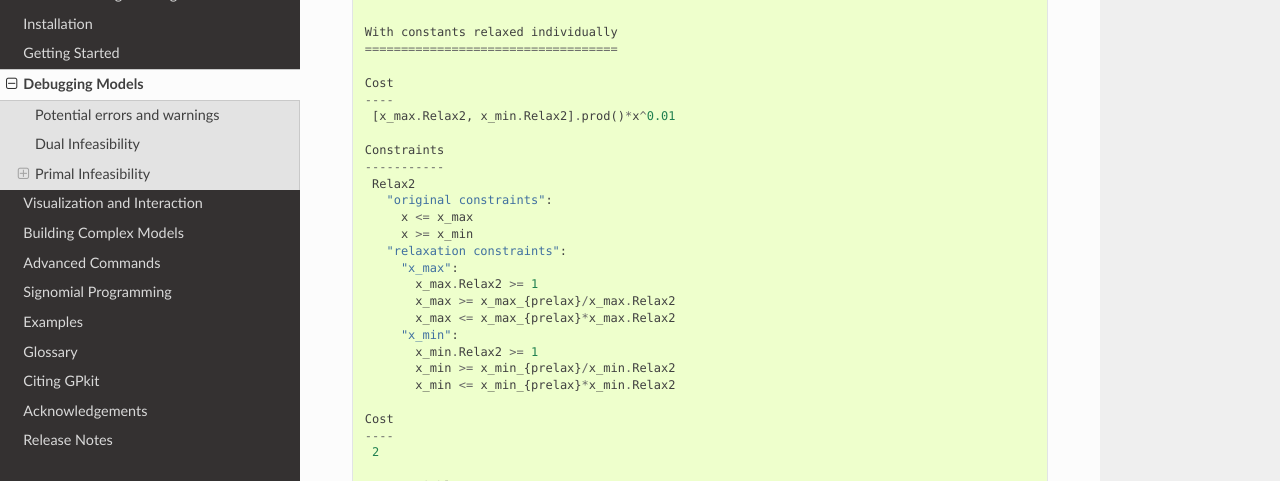
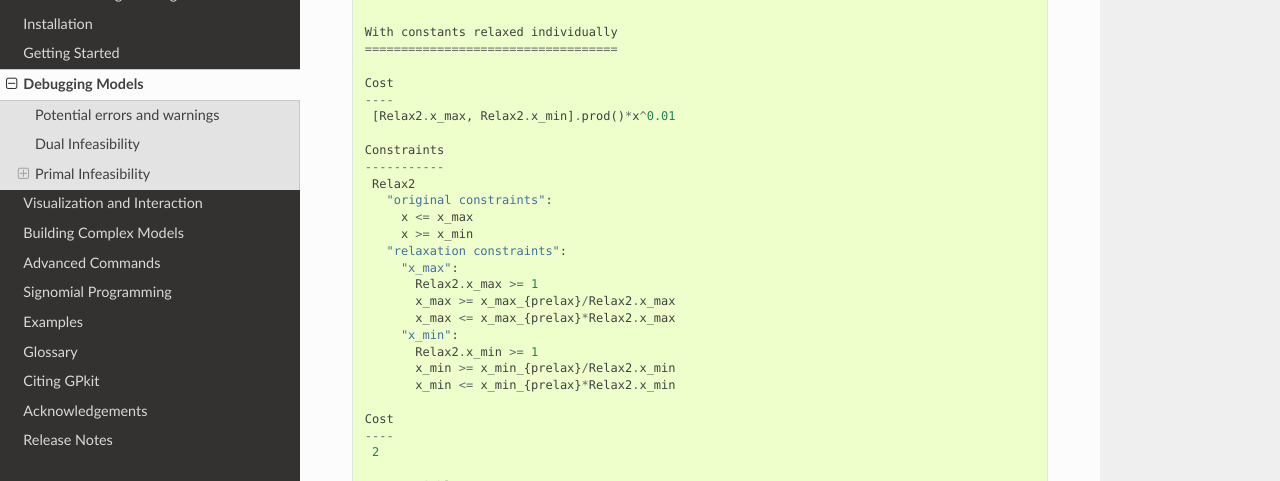
Before and after one commit to convexengineering/gpkit, a Sphinx documentation site: the page built from docs/source/debugging.rst, in a window 1280 px wide and 900 px high, scrolled down 7014 px. Shown: the part 151-632 px from the top of the window. Built offline with Sphinx 7.4.7 and the Read the Docs theme 2.0.0, drawn with Linux system fonts in a browser that asks for light colours.

```diff
--- a/docs/source/examples/model_var_access_output.txt
+++ b/docs/source/examples/model_var_access_output.txt
@@ -1,3 +1,3 @@
-Getting the only var 'E': E.PowerSystem.Battery [MJ]
-The top-level var 'm': m.PowerSystem [lb]
-All the variables 'm': [gpkit.Variable(m.PowerSystem [lb]), gpkit.Variable(m.PowerSystem.Battery [lb]), gpkit.Variable(m.PowerSystem.Motor [lb])]
+Getting the only var 'E': PowerSystem.Battery.E [MJ]
+The top-level var 'm': PowerSystem.m [lb]
+All the variables 'm': [gpkit.Variable(PowerSystem.Battery.m [lb]), gpkit.Variable(PowerSystem.Motor.m [lb]), gpkit.Variable(PowerSystem.m [lb])]
--- a/docs/source/examples/relaxation_output.txt
+++ b/docs/source/examples/relaxation_output.txt
@@ -100,7 +100,7 @@ With constants relaxed individually
 
 Cost
 ----
- [x_max.Relax2, x_min.Relax2].prod()*x^0.01
+ [Relax2.x_max, Relax2.x_min].prod()*x^0.01
 
 Constraints
 -----------
@@ -110,13 +110,13 @@ Constraints
      x >= x_min
    "relaxation constraints":
      "x_max":
-       x_max.Relax2 >= 1
-       x_max >= x_max_{prelax}/x_max.Relax2
-       x_max <= x_max_{prelax}*x_max.Relax2
+       Relax2.x_max >= 1
+       x_max >= x_max_{prelax}/Relax2.x_max
+       x_max <= x_max_{prelax}*Relax2.x_max
      "x_min":
-       x_min.Relax2 >= 1
-       x_min >= x_min_{prelax}/x_min.Relax2
-       x_min <= x_min_{prelax}*x_min.Relax2
+       Relax2.x_min >= 1
+       x_min >= x_min_{prelax}/Relax2.x_min
+       x_min <= x_min_{prelax}*Relax2.x_min
 
 Cost
 ----
```
Also changed, not shown: docs/source/examples/performance_modeling_output.txt (+5 -5 lines), 3 other files.
